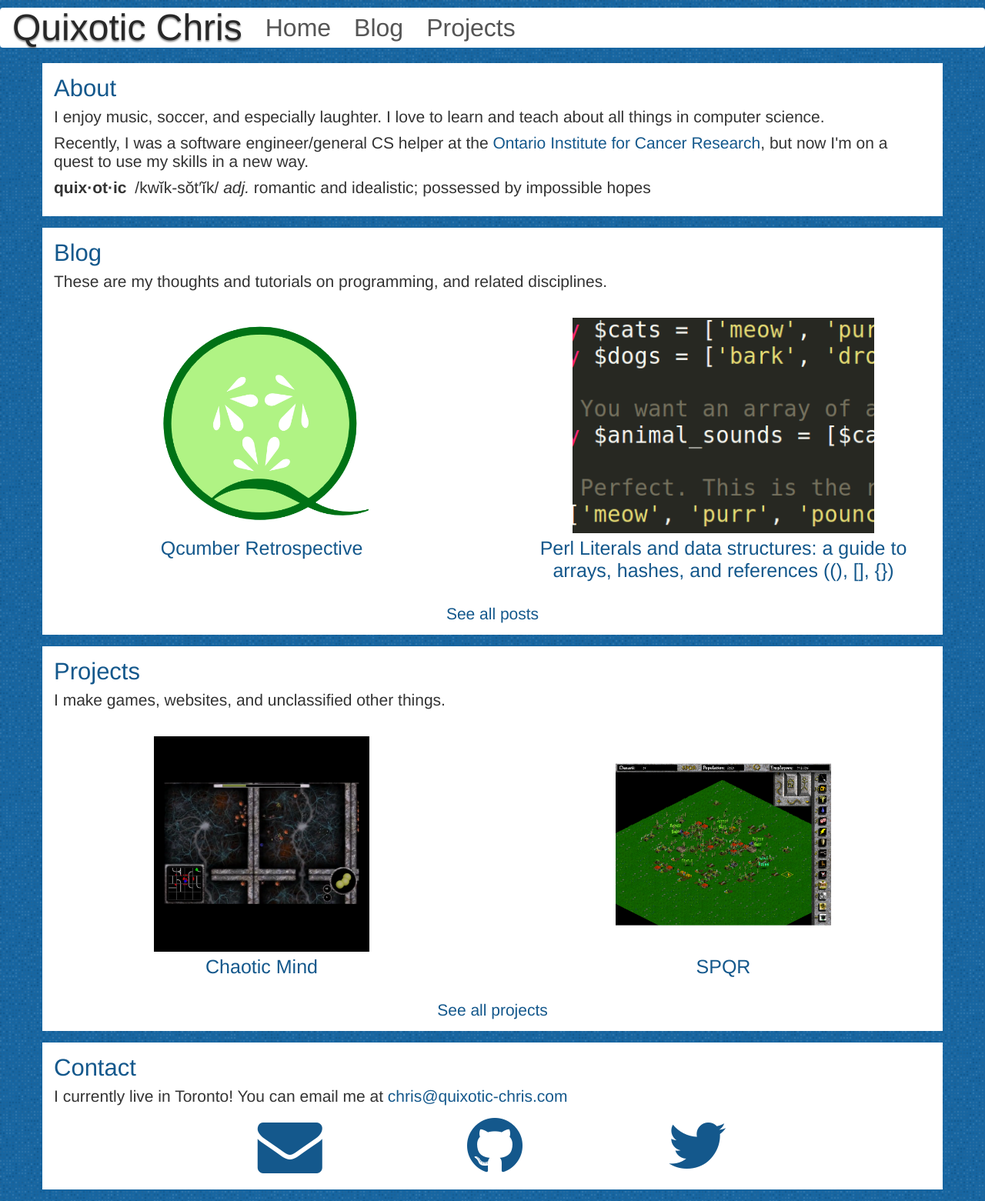
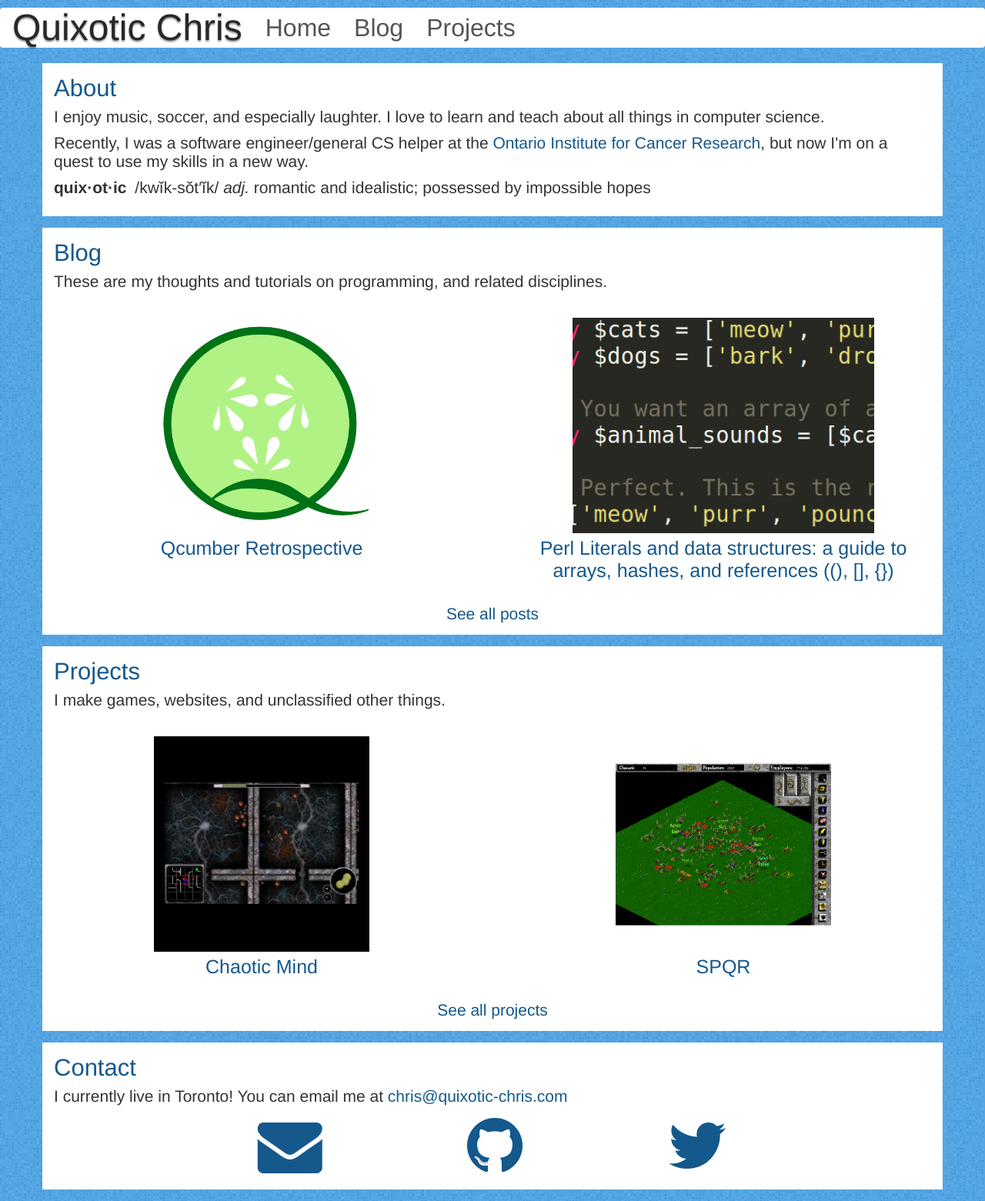
Before and after one commit to ChrisCooper/coopernetics, a Jekyll site: the page built from index.html, in a window 1280 px wide. Shown: the whole page at 77% size. Built offline with Jekyll 4.4.1, drawn with Linux system fonts in a browser that asks for light colours; nearby versions of some CDN libraries.

Commit message:
color back :)

```diff
--- a/static/css/main.scss
+++ b/static/css/main.scss
@@ -29,7 +29,7 @@ $navbar-default-link-color: #555;
 @import "pygments-scheme";
 
 @mixin blue-background() {
-	background: darken($background-blue, 25%) url('/static/images/noisy-texture2-400x400.png') repeat scroll left top;
+	background: $background-blue url('/static/images/noisy-texture2-400x400.png') repeat scroll left top;
 }
 
 /*
```
